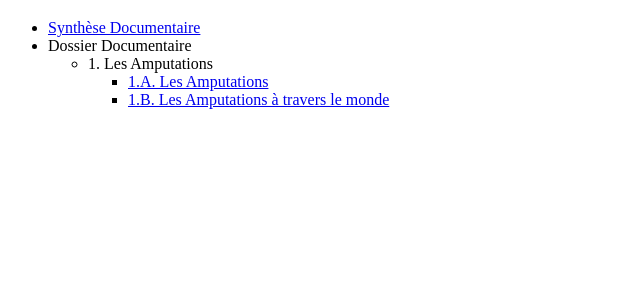
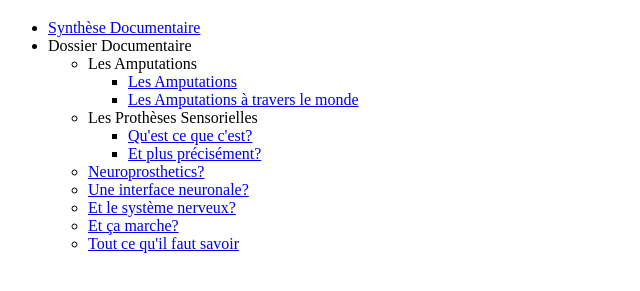
Before and after one commit to rdurieu/rdurieu.github.io, a plain HTML site: page index.html in a window 1280 px wide. Shown: the part 61-352 px from the top of the page, without its empty margins (0-640 px from the left). Drawn offline with Linux system fonts and the light colour scheme.

Commit message:
Update index.html

```diff
--- a/index.html
+++ b/index.html
@@ -10,12 +10,18 @@
 <p><ul>
   <li><a href="http://rdurieu.github.io/fichiers/Synth%C3%A8se.pdf">Synthèse Documentaire</a></li>
   <li>Dossier Documentaire
-  <ul><li>1. Les Amputations</li>
-    <ul><li><a href="http://rdurieu.github.io/fichiers/Amputés.pdf">1.A. Les Amputations</a></li>
-  <li><a href="http://rdurieu.github.io/fichiers/Stat amputés.pdf">1.B. Les Amputations à travers le monde</a></li></ul>
-
-
-
+  <ul>
+    <li>Les Amputations</li>
+        <ul><li><a href="http://rdurieu.github.io/fichiers/Amputés.pdf">Les Amputations</a></li>
+        <li><a href="http://rdurieu.github.io/fichiers/Stat amputés.pdf">Les Amputations à travers le monde</a></li></ul>
+    <li>Les Prothèses Sensorielles</li>
+        <ul><li><a href="http://rdurieu.github.io/fichiers/Prot sen fr.pdf">Qu'est ce que c'est?</a></li>
+        <li><a href="http://rdurieu.github.io/fichiers/Prot sens.pdf">Et plus précisément?</a></li></ul>
+    <li><a href="http://rdurieu.github.io/fichiers/Wiki Neuropro.pdf">Neuroprosthetics?</a></li>
+    <li><a href="http://rdurieu.github.io/fichiers/Wiki interface neuro.pdf">Une interface neuronale?</a></li>
+    <li><a href="http://rdurieu.github.io/fichiers/Wiki sys nerveux.pdf">Et le système nerveux?</a></li>
+    <li><a href="http://rdurieu.github.io/fichiers/Toucher français.pdf">Et ça marche?</a></li>
+    <li><a href="http://rdurieu.github.io/fichiers/Tout.pdf">Tout ce qu'il faut savoir</a></li>
   </ul>
 </ul>
 </p>
```
